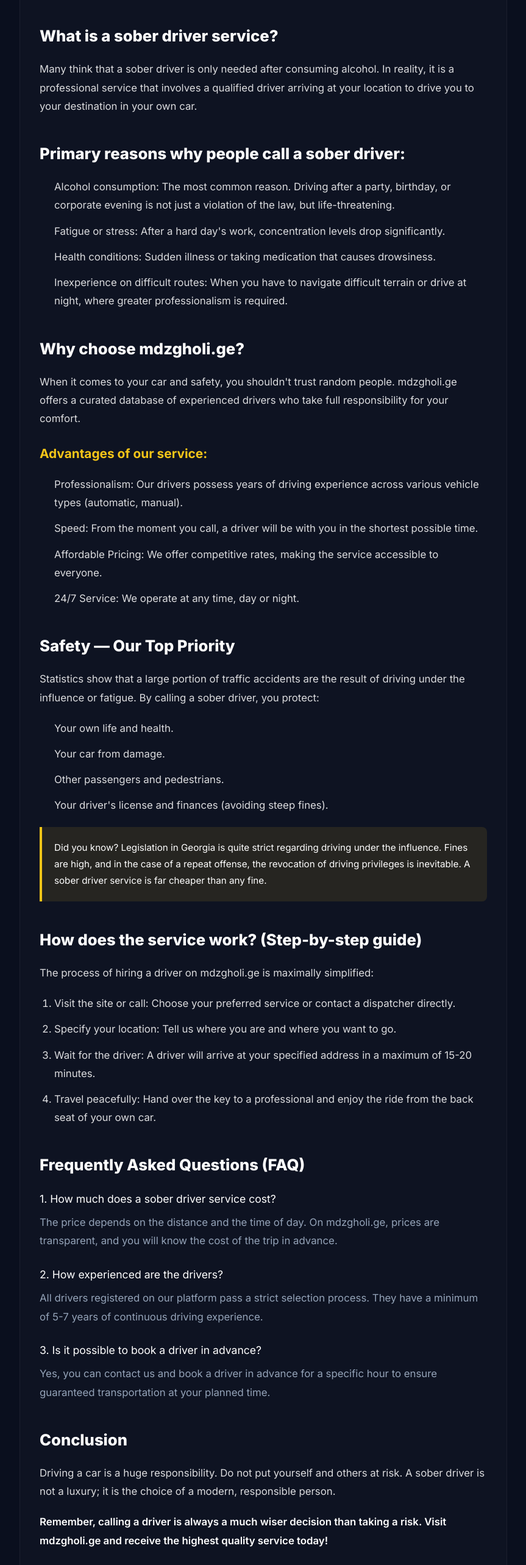
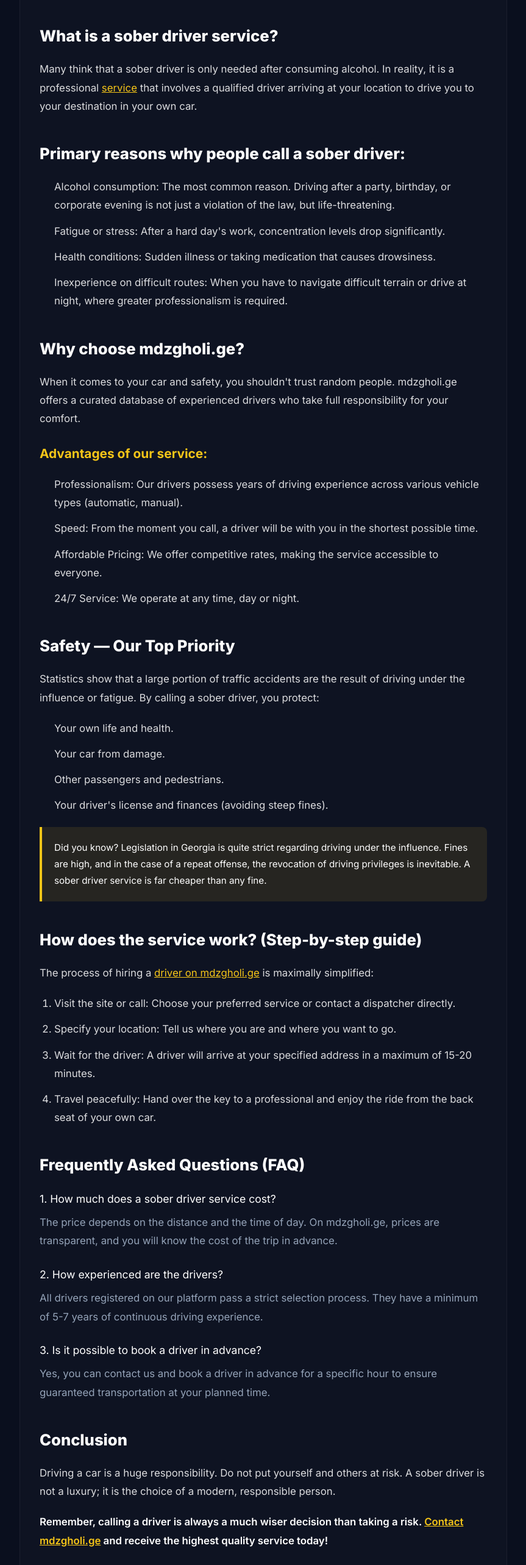
Before and after one commit to Belkania/mdzgholi.ge, a Next.js app: page /en/blog/sober-driver-safety-guarantee in a window 1280 px wide. Shown: the part 900-3466 px from the top of the page at 61% size, without its empty margins (208-1071 px from the left). Built offline with nearby package versions, Linux system fonts and the light colour scheme.

Commit message:
feat(seo): embed inline context links in blog article

```diff
--- a/app/[lang]/blog/sober-driver-safety-guarantee/page.tsx
+++ b/app/[lang]/blog/sober-driver-safety-guarantee/page.tsx
@@ -47,7 +47,7 @@ export default async function BlogPostPage({ params }: { params: Promise<{ lang:
             intro1: "დღევანდელ დინამიკურ სამყაროში, სადაც დრო ყველაზე ძვირფასი რესურსია, კომფორტი და უსაფრთხოება პრიორიტეტული ხდება. ხშირად ხდება სიტუაციები, როდესაც საკუთარი ავტომობილით გადაადგილება აუცილებელია, თუმცა გარკვეული მიზეზების გამო საჭესთან დაჯდომას ვერ ახერხებთ. სწორედ აქ შემოდის ასპარეზზე ფხიზელი მძღოლის მომსახურება — სერვისი, რომელიც საქართველოში სულ უფრო პოპულარული ხდება.",
             intro2: "ამ სტატიაში დეტალურად განვიხილავთ, თუ რა უპირატესობები აქვს ამ სერვისს, როდის უნდა ისარგებლოთ მძღოლის გამოძახებით და რატომ არის mdzgholi.ge საუკეთესო არჩევანი თქვენი მშვიდი მგზავრობისთვის.",
             h2_1: "რა არის ფხიზელი მძღოლის სერვისი?",
-            p_1: "ბევრს ჰგონია, რომ ფხიზელი მძღოლი მხოლოდ ალკოჰოლის მიღების შემთხვევაშია საჭირო. სინამდვილეში, ეს არის პროფესიონალური მომსახურება, რომელიც გულისხმობს კვალიფიციური მძღოლის მოსვლას თქვენს მისამართზე, რომელიც თქვენივე ავტომობილით მიგიყვანთ დანიშნულების ადგილამდე.",
+            p_1: <>ბევრს ჰგონია, რომ ფხიზელი მძღოლი მხოლოდ ალკოჰოლის მიღების შემთხვევაშია საჭირო. სინამდვილეში, ეს არის პროფესიონალური <Link href={`/${lang}/#services`} style={{ textDecoration: "underline", color: "var(--yellow)" }}>მომსახურება</Link>, რომელიც გულისხმობს კვალიფიციური მძღოლის მოსვლას თქვენს მისამართზე, რომელიც თქვენივე ავტომობილით მიგიყვანთ დანიშნულების ადგილამდე.</>,
             h2_2: "ძირითადი მიზეზები, რის გამოც ადამიანები იძახებენ ფხიზელ მძღოლს:",
             list_1: [
                 "ალკოჰოლის მიღება: ყველაზე გავრცელებული მიზეზი. წვეულების, დაბადების დღის ან კორპორატიული საღამოს შემდეგ საჭესთან დაჯდომა არა მხოლოდ კანონდარღვევა, არამედ სიცოცხლისთვის საშიშია.",
@@ -74,7 +74,7 @@ export default async function BlogPostPage({ params }: { params: Promise<{ lang:
             ],
             p_4: "იცოდით თუ არა? საქართველოში კანონმდებლობა საკმაოდ მკაცრია არაფხიზელ მდგომარეობაში მართვაზე. ჯარიმები მაღალია, ხოლო განმეორების შემთხვევაში მართვის უფლების ჩამორთმევა გარდაუვალია. ფხიზელი მძღოლის მომსახურება ბევრად უფრო იაფია, ვიდრე ნებისმიერი ჯარიმა.",
             h2_5: "როგორ მუშაობს სერვისი? (ნაბიჯ-ნაბიჯ ინსტრუქცია)",
-            p_5: "mdzgholi.ge-ზე მძღოლის დაქირავების პროცესი მაქსიმალურად გამარტივებულია:",
+            p_5: <><Link href={`/${lang}/services/sober-driver`} style={{ textDecoration: "underline", color: "var(--yellow)" }}>mdzgholi.ge-ზე მძღოლის დაქირავების</Link> პროცესი მაქსიმალურად გამარტივებულია:</>,
             list_4: [
                 "შედით საიტზე ან დარეკეთ: აირჩიეთ თქვენთვის სასურველი მძღოლი ან დაუკავშირდით ოპერატორს.",
                 "მიუთითეთ ლოკაცია: გვითხარით სად იმყოფებით და სად გსურთ წასვლა.",
@@ -89,7 +89,7 @@ export default async function BlogPostPage({ params }: { params: Promise<{ lang:
             ],
             h2_7: "დასკვნა",
             p_6: "ავტომობილის მართვა დიდი პასუხისმგებლობაა. ნუ დააყენებთ საფრთხის ქვეშ საკუთარ თავს და სხვებს. ფხიზელი მძღოლი არ არის ფუფუნება, ეს არის თანამედროვე, პასუხისმგებლიანი ადამიანის არჩევანი.",
-            p_7: "გახსოვდეთ, მძღოლის გამოძახება ყოველთვის უფრო გონივრული გადაწყვეტილებაა, ვიდრე რისკზე წასვლა. ეწვიეთ mdzgholi.ge-ს და მიიღეთ უმაღლესი ხარისხის მომსახურება დღესვე!",
+            p_7: <>გახსოვდეთ, მძღოლის გამოძახება ყოველთვის უფრო გონივრული გადაწყვეტილებაა, ვიდრე რისკზე წასვლა. <Link href={`/${lang}/#contact`} style={{ textDecoration: "underline", color: "var(--yellow)" }}>დაგვიკავშირდით</Link> mdzgholi.ge-ს და მიიღეთ უმაღლესი ხარისხის მომსახურება დღესვე!</>,
             internalLinkText: "იხილეთ ჩვენი სხვა სერვისები ან დაგვიკავშირდით პირდაპირ.",
             internalLink1: "ჩვენი სერვისები",
             internalLink2: "კონტაქტი"
@@ -99,7 +99,7 @@ export default async function BlogPostPage({ params }: { params: Promise<{ lang:
             intro1: "In today's dynamic world, where time is the most valuable resource, comfort and safety become a priority. Situations often arise where traveling in your own car is necessary, but for certain reasons, you cannot literally get behind the wheel. This is where the sober driver service comes into play — a service that is becoming increasingly popular in Georgia.",
             intro2: "In this article, we will discuss in detail what advantages this service provides, when you should use a driver on call, and why mdzgholi.ge is the best choice for a peaceful journey.",
             h2_1: "What is a sober driver service?",
-            p_1: "Many think that a sober driver is only needed after consuming alcohol. In reality, it is a professional service that involves a qualified driver arriving at your location to drive you to your destination in your own car.",
+            p_1: <>Many think that a sober driver is only needed after consuming alcohol. In reality, it is a professional <Link href={`/${lang}/#services`} style={{ textDecoration: "underline", color: "var(--yellow)" }}>service</Link> that involves a qualified driver arriving at your location to drive you to your destination in your own car.</>,
             h2_2: "Primary reasons why people call a sober driver:",
             list_1: [
                 "Alcohol consumption: The most common reason. Driving after a party, birthday, or corporate evening is not just a violation of the law, but life-threatening.",
@@ -126,7 +126,7 @@ export default async function BlogPostPage({ params }: { params: Promise<{ lang:
             ],
             p_4: "Did you know? Legislation in Georgia is quite strict regarding driving under the influence. Fines are high, and in the case of a repeat offense, the revocation of driving privileges is inevitable. A sober driver service is far cheaper than any fine.",
             h2_5: "How does the service work? (Step-by-step guide)",
-            p_5: "The process of hiring a driver on mdzgholi.ge is maximally simplified:",
+            p_5: <>The process of hiring a <Link href={`/${lang}/services/sober-driver`} style={{ textDecoration: "underline", color: "var(--yellow)" }}>driver on mdzgholi.ge</Link> is maximally simplified:</>,
             list_4: [
                 "Visit the site or call: Choose your preferred service or contact a dispatcher directly.",
                 "Specify your location: Tell us where you are and where you want to go.",
@@ -141,7 +141,7 @@ export default async function BlogPostPage({ params }: { params: Promise<{ lang:
             ],
             h2_7: "Conclusion",
             p_6: "Driving a car is a huge responsibility. Do not put yourself and others at risk. A sober driver is not a luxury; it is the choice of a modern, responsible person.",
-            p_7: "Remember, calling a driver is always a much wiser decision than taking a risk. Visit mdzgholi.ge and receive the highest quality service today!",
+            p_7: <>Remember, calling a driver is always a much wiser decision than taking a risk. <Link href={`/${lang}/#contact`} style={{ textDecoration: "underline", color: "var(--yellow)" }}>Contact mdzgholi.ge</Link> and receive the highest quality service today!</>,
             internalLinkText: "View our other services or contact us directly.",
             internalLink1: "Our Services",
             internalLink2: "Contact"
@@ -151,7 +151,7 @@ export default async function BlogPostPage({ params }: { params: Promise<{ lang:
             intro1: "В современном динамичном мире, где время — самый ценный ресурс, комфорт и безопасность выходят на первый план. Часто возникают ситуации, когда поездка на собственном автомобиле необходима, но по определенным причинам вы физически не можете сесть за руль. Именно здесь приходит на помощь услуга трезвого водителя — сервис, который становится все более популярным в Грузии.",
             intro2: "В этой статье мы подробно рассмотрим, какие преимущества дает этот сервис, когда стоит вызывать водителя и почему mdzgholi.ge — лучший выбор для спокойной поездки.",
             h2_1: "Что такое услуга трезвого водителя?",
-            p_1: "Многие думают, что трезвый водитель нужен только после употребления алкоголя. На самом деле это профессиональная услуга, заключающаяся в том, что квалифицированный водитель приезжает к вам и доставляет вас к месту назначения на вашем же автомобиле.",
+            p_1: <>Многие думают, что трезвый водитель нужен только после употребления алкоголя. На самом деле это профессиональная <Link href={`/${lang}/#services`} style={{ textDecoration: "underline", color: "var(--yellow)" }}>услуга</Link>, заключающаяся в том, что квалифицированный водитель приезжает к вам и доставляет вас к месту назначения на вашем же автомобиле.</>,
             h2_2: "Основные причины, почему люди вызывают трезвого водителя:",
             list_1: [
                 "Употребление алкоголя: Самая частая причина. Вождение после вечеринки, дня рождения или корпоратива не только незаконно, но и опасно для жизни.",
@@ -178,7 +178,7 @@ export default async function BlogPostPage({ params }: { params: Promise<{ lang:
             ],
             p_4: "Знаете ли вы? Законодательство в Грузии довольно строго относится к вождению в нетрезвом виде. Штрафы высоки, а при повторном нарушении лишение водительских прав неизбежно. Услуга трезвого водителя обходится гораздо дешевле любого штрафа.",
             h2_5: "Как работает сервис? (Пошаговая инструкция)",
-            p_5: "Процесс найма водителя на mdzgholi.ge максимально упрощен:",
+            p_5: <>Процесс найма <Link href={`/${lang}/services/sober-driver`} style={{ textDecoration: "underline", color: "var(--yellow)" }}>водителя на mdzgholi.ge</Link> максимально упрощен:</>,
             list_4: [
                 "Зайдите на сайт или позвоните: Выберите подходящую услугу или свяжитесь с оператором.",
                 "Укажите местоположение: Скажите, где вы находитесь и куда хотите поехать.",
@@ -193,7 +193,7 @@ export default async function BlogPostPage({ params }: { params: Promise<{ lang:
             ],
             h2_7: "Заключение",
             p_6: "Вождение автомобиля — это огромная ответственность. Не подвергайте опасности себя и других. Трезвый водитель — это не роскошь, это выбор современного, ответственного человека.",
-            p_7: "Помните, что вызов водителя всегда более разумное решение, чем риск. Посетите mdzgholi.ge и получите высококачественный сервис уже сегодня!",
+            p_7: <>Помните, что вызов водителя всегда более разумное решение, чем риск. <Link href={`/${lang}/#contact`} style={{ textDecoration: "underline", color: "var(--yellow)" }}>Свяжитесь с mdzgholi.ge</Link> и получите высококачественный сервис уже сегодня!</>,
             internalLinkText: "Распространяется на все наши услуги или свяжитесь с нами напрямую.",
             internalLink1: "Наши услуги",
             internalLink2: "Контакты"
```
